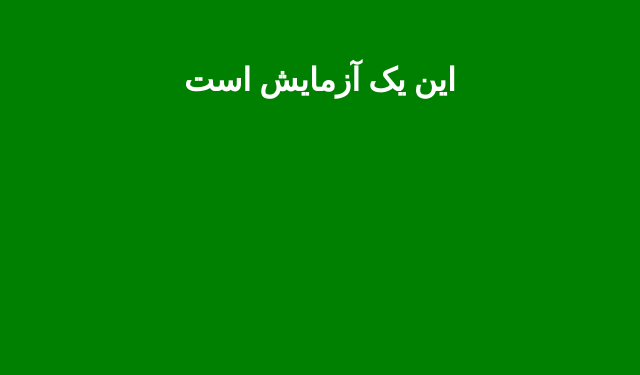
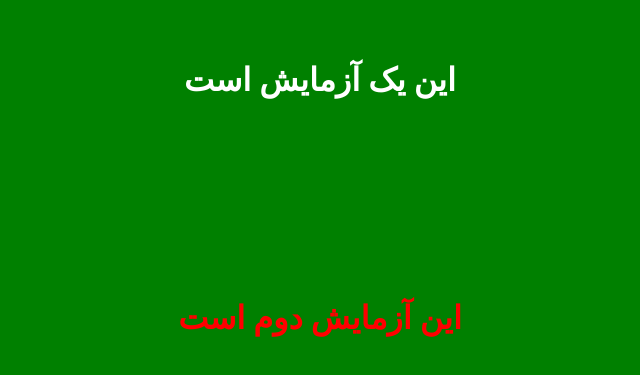
Before and after one commit to arkitair/arkita, a plain HTML site: page index.html in a window 1280 px wide. Shown: the part 139-514 px from the top of the page, without its empty margins (320-960 px from the left). Drawn offline with Linux system fonts and the light colour scheme.

Commit message:
Add files via upload

```diff
--- a/index.html
+++ b/index.html
@@ -5,5 +5,6 @@
 </head>
 <body style="background-color:green">
   <h1 style="color:#fff;text-align:center;margin-top:200px">این یک آزمایش است</h1>
+  <h1 style="color:red;text-align:center;margin-top:200px">این آزمایش دوم است</h1>
 </body
 </html>
```
